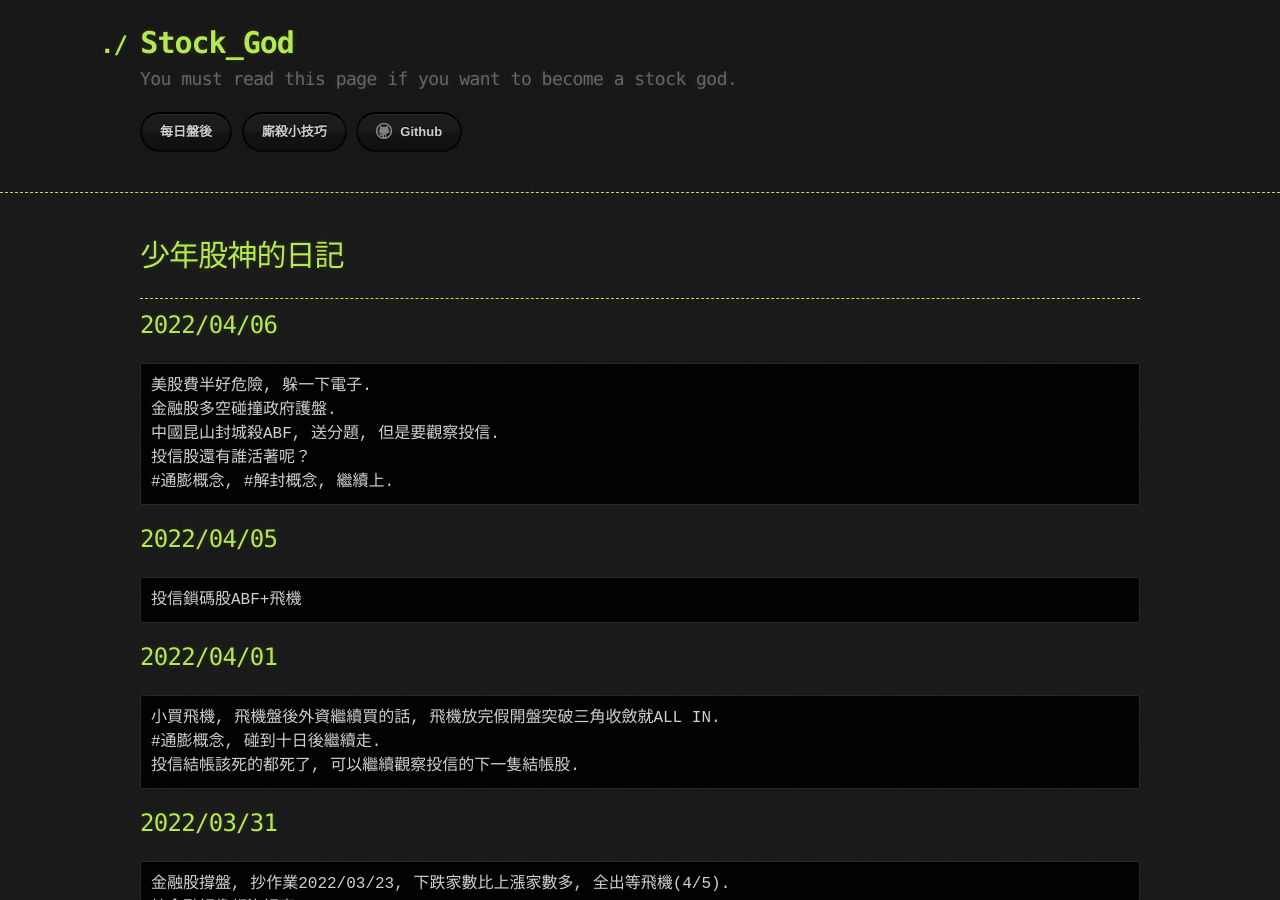
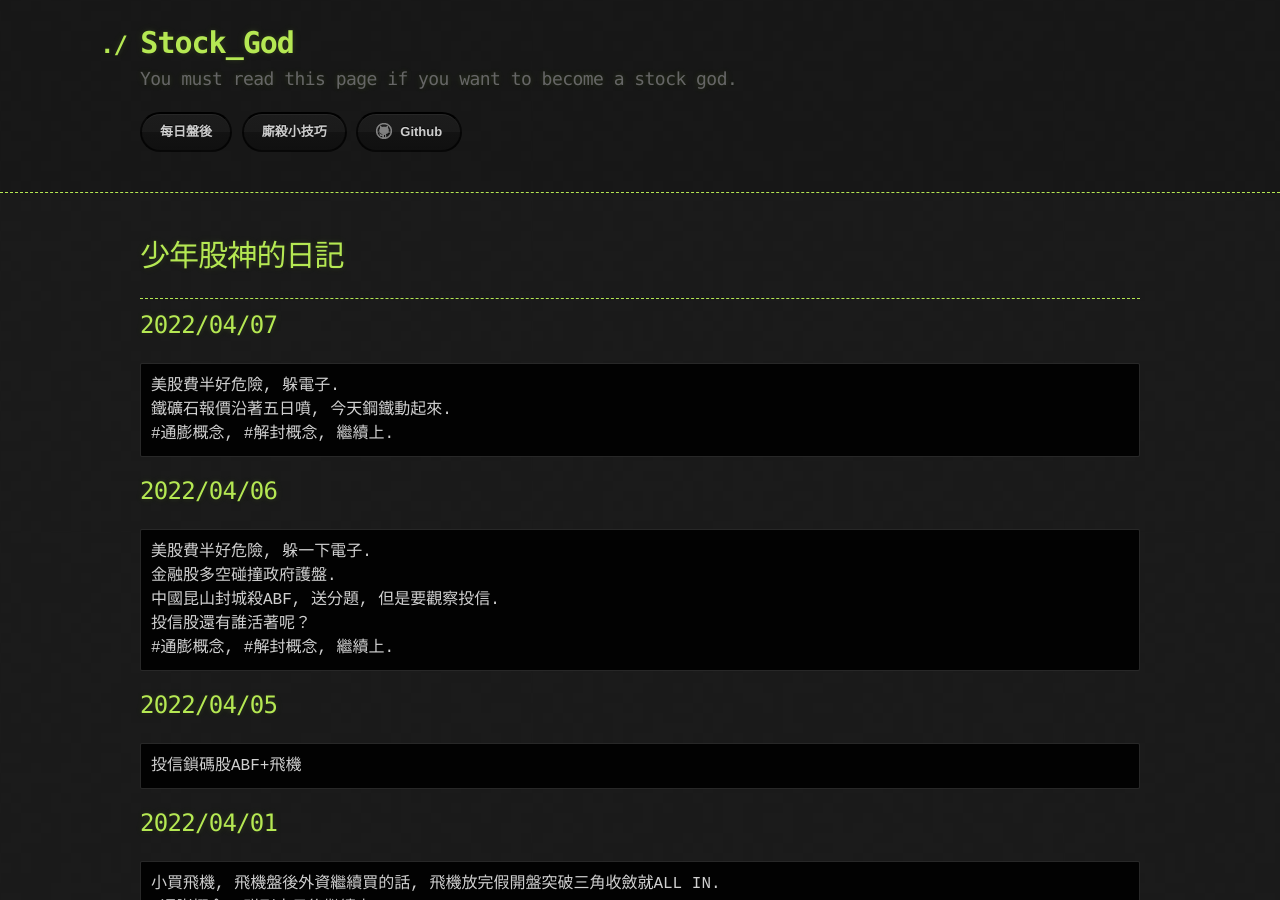
Before and after one commit to lepg5487/Stock_God, a Jekyll site: the page built from index.md, in a window 1280 px wide and 900 px high. Built offline with Jekyll 4.4.1, drawn with Linux system fonts in a browser that asks for light colours; our own code applies the rules of GitHub Pages for plain Markdown files.

Commit message:
Update index.md

````diff
--- a/index.md
+++ b/index.md
@@ -5,6 +5,13 @@ layout: testlayouts
 # 少年股神的日記
 
 ---
+
+## 2022/04/07
+```
+美股費半好危險, 躲電子.
+鐵礦石報價沿著五日噴, 今天鋼鐵動起來.
+#通膨概念, #解封概念, 繼續上.
+```
 
 ## 2022/04/06
 ```
````
